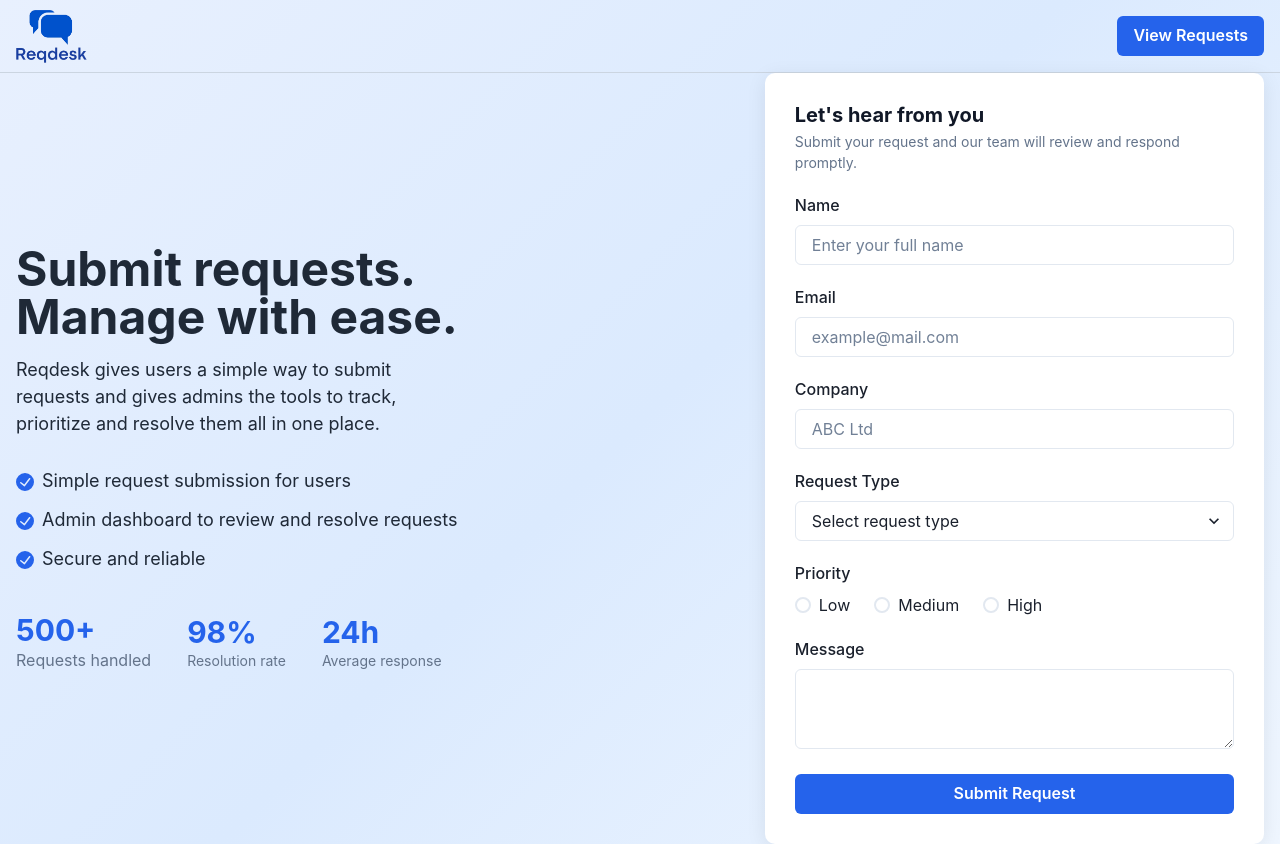
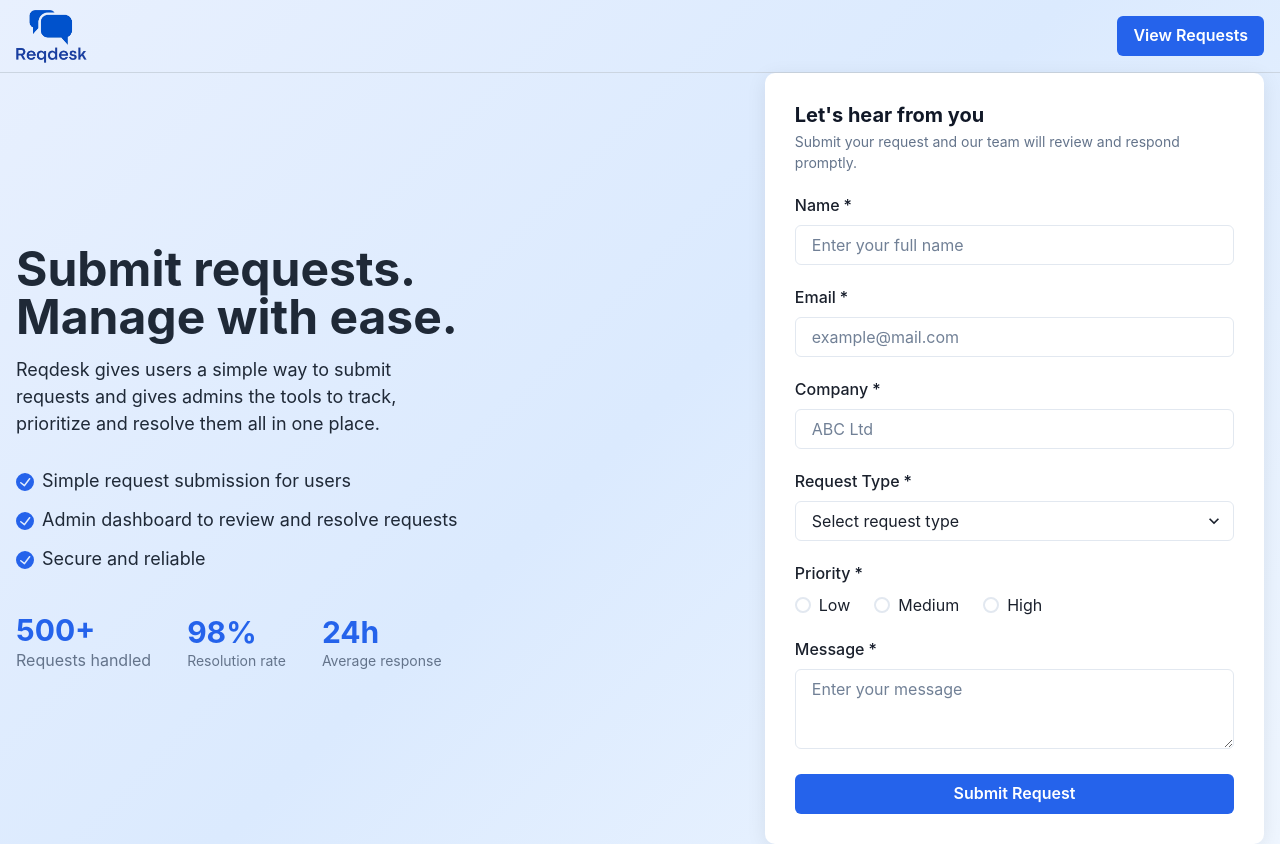
Before and after one commit to Mariam-Senzia/reqdesk, a React (Vite) app in the folder client/: page / in a window 1280 px wide. Built offline with nearby package versions, Linux system fonts and the light colour scheme.

Commit message:
feat: add form state, handlers and required field validation

```diff
--- a/client/src/components/home/Hero.tsx
+++ b/client/src/components/home/Hero.tsx
@@ -1,5 +1,7 @@
 import { CheckCircleIcon } from "@chakra-ui/icons";
 import {
+  Alert,
+  AlertIcon,
   Box,
   Button,
   Container,
@@ -17,8 +19,51 @@ import {
   Text,
   Textarea,
 } from "@chakra-ui/react";
+import { useState } from "react";
 
 const Hero = () => {
+  const [formData, setFormData] = useState({
+    name: "",
+    email: "",
+    company: "",
+    request_type: "",
+    priority: "",
+    message: "",
+  });
+  const [isVisible, setIsVisible] = useState(false);
+
+  const handleInputChange = (
+    e: React.ChangeEvent<
+      HTMLInputElement | HTMLSelectElement | HTMLTextAreaElement
+    >
+  ) => {
+    setFormData({
+      ...formData,
+      [e.target.name]: e.target.value,
+    });
+  };
+
+  const handleSubmit = (e: React.FormEvent) => {
+    e.preventDefault();
+    console.log(formData);
+
+    setTimeout(() => {
+      setIsVisible(true);
+    }, 2000);
+
+    setTimeout(() => {
+      setFormData({
+        name: "",
+        email: "",
+        company: "",
+        request_type: "",
+        priority: "",
+        message: "",
+      });
+      setIsVisible(false);
+    }, 5000);
+  };
+
   return (
     <>
       <Container maxW="container.xl">
@@ -116,6 +161,10 @@ const Hero = () => {
               padding={{ base: "20px", md: "30px" }}
               borderRadius="10px"
               boxShadow="0px 4px 20px rgba(0, 0, 0, 0.08)"
+              onSubmit={handleSubmit}
+              sx={{
+                ".chakra-form__required-indicator": { color: "#111827" },
+              }}
             >
               <Heading size="md" color="#111827" marginBottom="4px">
                 Let's hear from you
@@ -124,21 +173,44 @@ const Hero = () => {
                 Submit your request and our team will review and respond
                 promptly.
               </Text>
-              <FormControl marginBottom="20px">
+              <FormControl isRequired marginBottom="20px">
                 <FormLabel>Name</FormLabel>
-                <Input placeholder="Enter your full name" />
+                <Input
+                  type="text"
+                  placeholder="Enter your full name"
+                  name="name"
+                  value={formData.name}
+                  onChange={handleInputChange}
+                />
               </FormControl>
-              <FormControl marginBottom="20px">
+              <FormControl isRequired marginBottom="20px">
                 <FormLabel>Email</FormLabel>
-                <Input placeholder="example@mail.com" />
+                <Input
+                  type="email"
+                  placeholder="example@mail.com"
+                  name="email"
+                  value={formData.email}
+                  onChange={handleInputChange}
+                />
               </FormControl>
-              <FormControl marginBottom="20px">
+              <FormControl isRequired marginBottom="20px">
                 <FormLabel>Company</FormLabel>
-                <Input placeholder="ABC Ltd" />
+                <Input
+                  type="text"
+                  placeholder="ABC Ltd"
+                  name="company"
+                  value={formData.company}
+                  onChange={handleInputChange}
+                />
               </FormControl>
-              <FormControl marginBottom="20px">
+              <FormControl isRequired marginBottom="20px">
                 <FormLabel>Request Type</FormLabel>
-                <Select placeholder="Select request type">
+                <Select
+                  placeholder="Select request type"
+                  name="request_type"
+                  value={formData.request_type}
+                  onChange={handleInputChange}
+                >
                   <option value="Bug">Bug</option>
                   <option value="Feature Request">Feature Request</option>
                   <option value="General Feedback">General Feedback</option>
@@ -146,9 +218,14 @@ const Hero = () => {
                   <option value="Other">Other</option>
                 </Select>
               </FormControl>
-              <FormControl marginBottom="20px">
+              <FormControl isRequired marginBottom="20px">
                 <FormLabel>Priority</FormLabel>
-                <RadioGroup>
+                <RadioGroup
+                  value={formData.priority}
+                  onChange={(value) => {
+                    setFormData({ ...formData, priority: value });
+                  }}
+                >
                   <HStack spacing="24px">
                     <Radio colorScheme="green" value="Low">
                       Low
@@ -162,12 +239,18 @@ const Hero = () => {
                   </HStack>
                 </RadioGroup>
               </FormControl>
-              <FormControl marginBottom="25px">
+              <FormControl isRequired marginBottom="25px">
                 <FormLabel>Message</FormLabel>
-                <Textarea></Textarea>
+                <Textarea
+                  placeholder="Enter your message"
+                  name="message"
+                  value={formData.message}
+                  onChange={handleInputChange}
+                ></Textarea>
               </FormControl>
 
               <Button
+                type="submit"
                 bg="#2563eb"
                 color="#fff"
                 _hover={{ bg: "#1d4ed8" }}
@@ -178,6 +261,14 @@ const Hero = () => {
             </Box>
           </Box>
         </Box>
+
+        {isVisible && (
+          <Box position="fixed" bottom="20px" left="20px" zIndex={10}>
+            <Alert status="success">
+              <AlertIcon /> Your request was submitted successfully
+            </Alert>
+          </Box>
+        )}
       </Container>
     </>
   );
```
